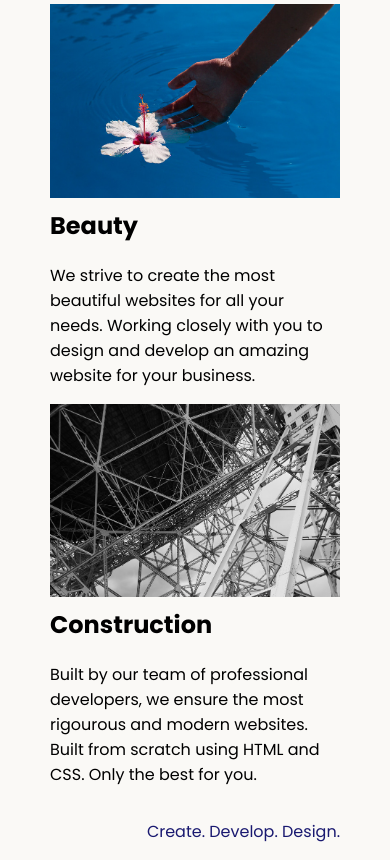
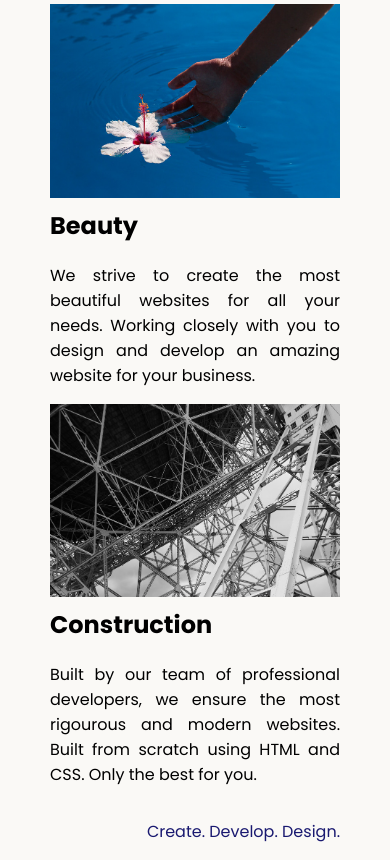
Before and after one commit to Abdi2008/web_journey, a PHP site: page / in a window 390 px wide. Shown: the part 451-1311 px from the top of the page. Run offline with PHP 8.4, Linux system fonts and the light colour scheme.

Commit message:
module 8

```diff
--- a/8.4+Web+Design+Agency+Project/8.4 Web Design Agency Project/style.css
+++ b/8.4+Web+Design+Agency+Project/8.4 Web Design Agency Project/style.css
@@ -38,10 +38,11 @@ footer {
 footer{
   clear: both;
 }
-@media (min-width:380px) and (max-width:700px) {
+@media (max-width:700px) {
   .card{
     display: block;
     width: 100%;
+    text-align: justify;
   }
   h1{
     text-align: center;
```
